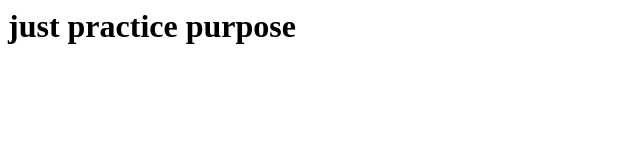
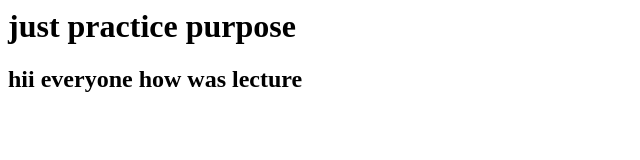
Before and after one commit to maulikarche100/aws, a plain HTML site: page index.html in a window 1280 px wide. Shown: the whole page, without its empty margins (0-640 px from the left). Drawn offline with Linux system fonts and the light colour scheme.

Commit message:
Update index.html

```diff
--- a/index.html
+++ b/index.html
@@ -1 +1,2 @@
 <h1>just practice purpose<h1/>
+<h2>hii everyone how was lecture</h2>
```
